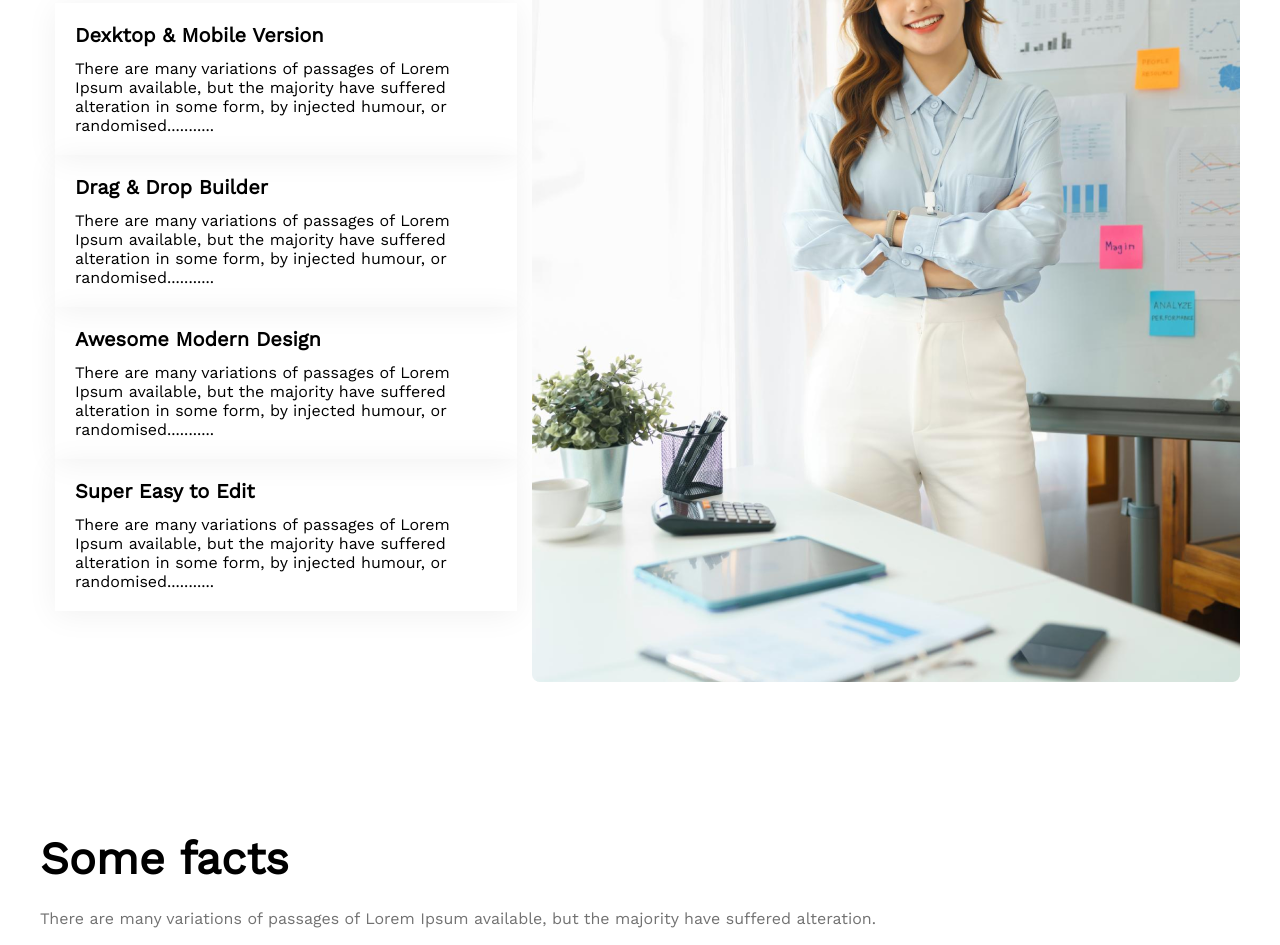
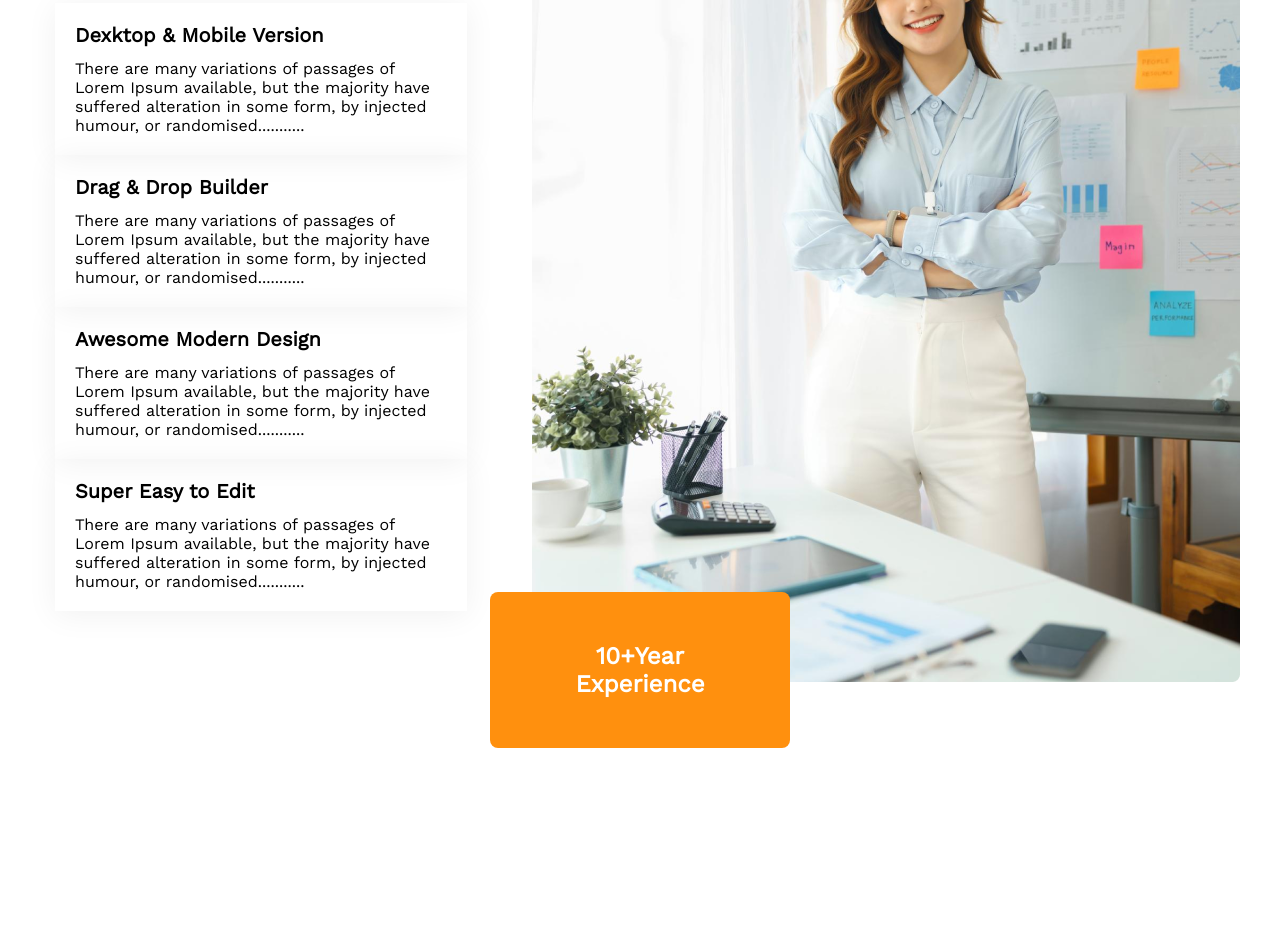
Before and after one commit to mohaiminul375/G3Architects, a plain HTML site: page index.html in a window 1280 px wide. Shown: the part 2184-3129 px from the top of the page. Drawn offline with nearby package versions, Linux system fonts and the light colour scheme.

Commit message:
set position for enjoy

```diff
--- a/index.html
+++ b/index.html
@@ -94,7 +94,8 @@
                 </div>
 
                 <div class="experience-btn">
-
+<h1 class="title">10+Year
+    Experience</h1>
                 </div>
             </section>
             <!-- facts section -->
--- a/style/style.css
+++ b/style/style.css
@@ -118,12 +118,16 @@ main {
 /* ----enjoy section---- */
 
 .enjoy-container{
+    /* position: relative; */
     margin-top: 150px;
 }
 .enjoy-content{
     display: flex;
     justify-content: space-around;
     align-items: center;
+}
+.enjoy-content img{
+    margin-left: 50px;
 }
 .enjoy-title{
     padding-left: 30px;
@@ -153,6 +157,21 @@ box-shadow: 0px 4px 30px 0px rgba(0, 0, 0, 0.06);
     font-size: 16px;
     margin-top: 12px;
 }
+.experience-btn{
+    position: relative;
+    left:450px;
+    bottom: 90px;
+    border-radius: 8px;
+    background: #FF900E;
+    padding: 50px;
+    width: 200px;
+}
+.experience-btn>.title{
+    color: white;
+    text-align: center;
+}
+
+
 /* ------fact section */
 .fact-container {
     margin-top: 150px;
```
